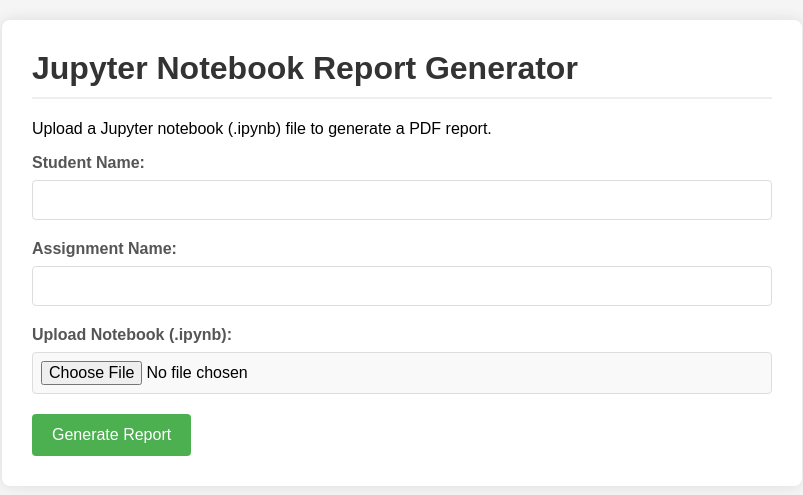
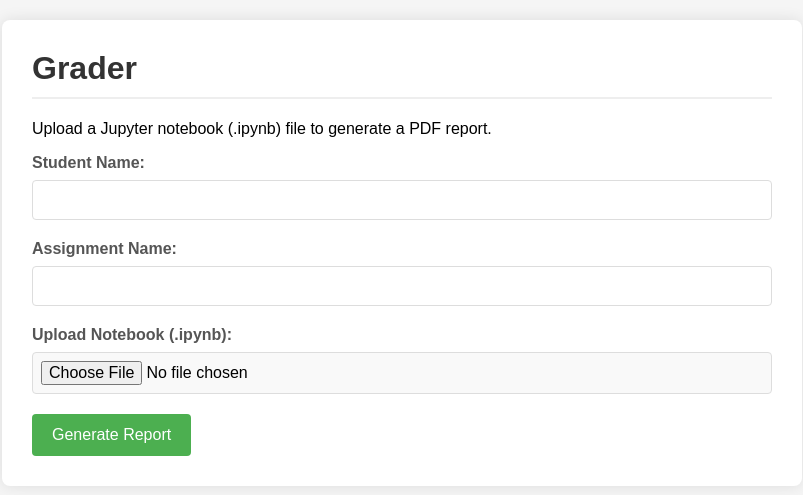
Before and after one commit to Nishaldevadiga/jupyter-assignment-report, a Flask app: page / in a window 1280 px wide. Shown: the top 495 px of the page, without its empty margins (238-1041 px from the left). Run offline with Flask 3, Linux system fonts and the light colour scheme.

Commit message:
"template changes"

```diff
--- a/templates/upload.html
+++ b/templates/upload.html
@@ -6,7 +6,7 @@
 </head>
 <body>
     <div class="container">
-        <h1>Jupyter Notebook Report Generator</h1>
+        <h1>Grader</h1>
         <p>Upload a Jupyter notebook (.ipynb) file to generate a PDF report.</p>
 
         {% if error %}
```
